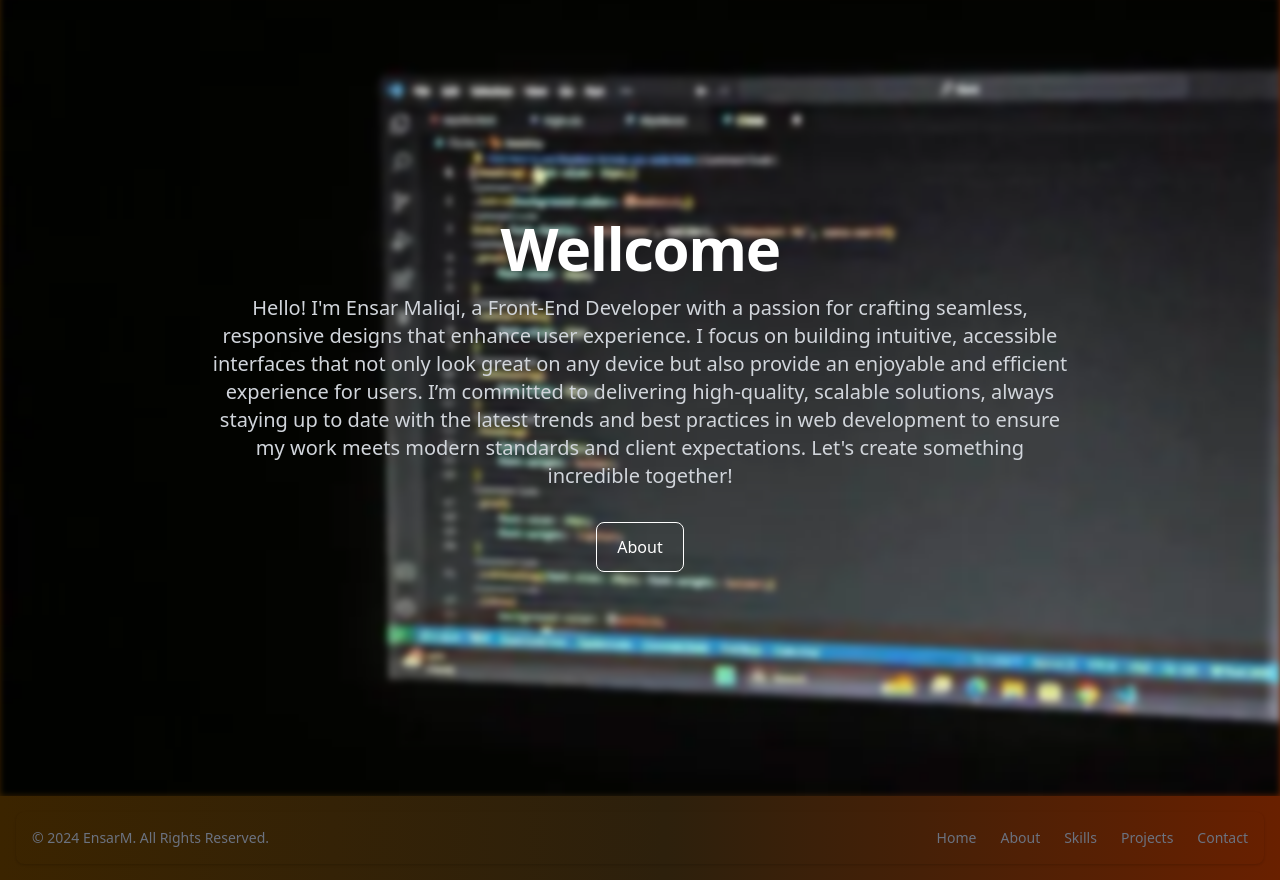
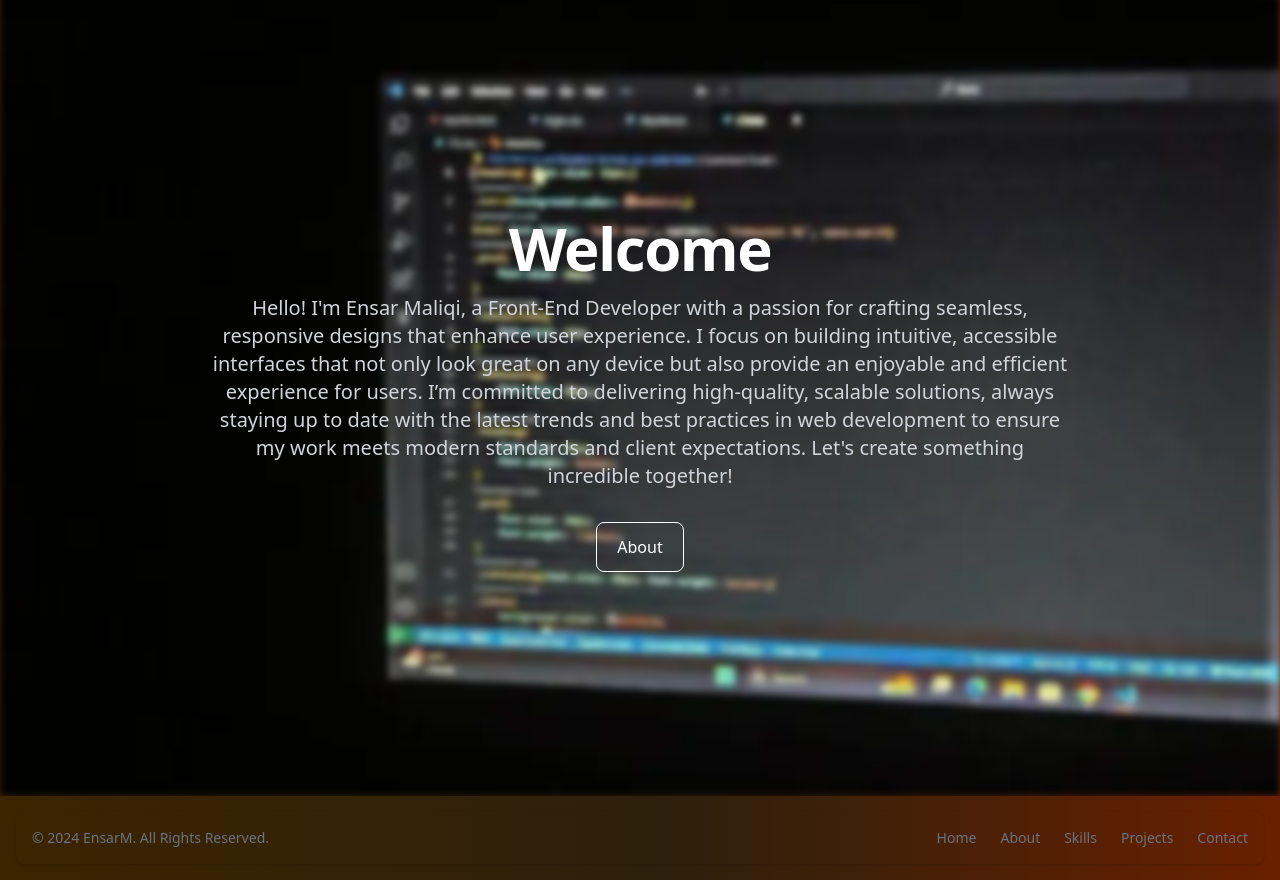
Before and after one commit to Ensarrs/EnsarM, a plain HTML site: page index.html in a window 1280 px wide. Shown: the part 70-950 px from the top of the page. Drawn offline with nearby package versions, Linux system fonts and the light colour scheme.

Commit message:
Update index.html

```diff
--- a/index.html
+++ b/index.html
@@ -77,7 +77,7 @@ section::before {
 <section>
     <div class="content">
       <div class="px-4 mx-auto max-w-screen-xl text-center py-24 lg:py-56">
-          <h1 class="mb-4 text-4xl font-extrabold tracking-tight leading-none text-white md:text-5xl lg:text-6xl">Wellcome</h1>
+          <h1 class="mb-4 text-4xl font-extrabold tracking-tight leading-none text-white md:text-5xl lg:text-6xl">Welcome</h1>
           <p class="mb-8 text-lg font-normal text-gray-300 lg:text-xl sm:px-16 lg:px-48">Hello! I'm Ensar Maliqi, a Front-End Developer with a passion for crafting seamless, responsive designs that enhance user experience. I focus on building intuitive, accessible interfaces that not only look great on any device but also provide an enjoyable and efficient experience for users. I’m committed to delivering high-quality, scalable solutions, always staying up to date with the latest trends and best practices in web development to ensure my work meets modern standards and client expectations. Let's create something incredible together!</p>
           <div class="flex flex-col space-y-4 sm:flex-row sm:justify-center sm:space-y-0">
               <a href="about.html" class="inline-flex justify-center hover:text-gray-900 items-center py-3 px-5 sm:ms-4 text-base font-medium text-center text-white rounded-lg border border-white hover:bg-gray-100 focus:ring-4 focus:ring-gray-400">
```
